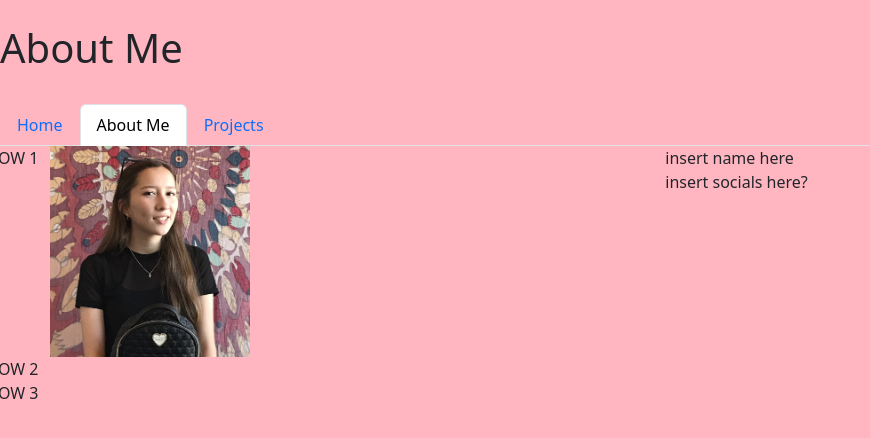
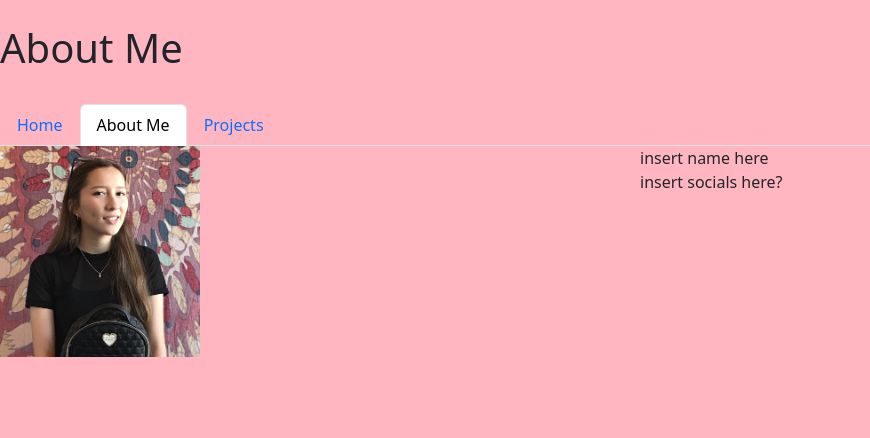
Before and after one commit to miriamrami/meow-port-app, a React (Create React App) app in the folder meow-port-app/: page /AboutMe.js in a window 1280 px wide. Shown: the top 438 px of the page, without its empty margins (0-870 px from the left). Built offline with nearby package versions, Linux system fonts and the light colour scheme.

Commit message:
deleted minor things

```diff
--- a/meow-port-app/src/AboutMe.js
+++ b/meow-port-app/src/AboutMe.js
@@ -25,7 +25,7 @@ const AboutMe = () => {
 			</ul>
 		</div>
 		<div>
-			<div className="row" > ROW 1
+			<div className="row" >
 				<div className="col"><img src={require('./imgs//IMG_7903.jpg')} width={200} height={200} className= "img-fluid" alt=" " /></div>
 				<div className="col">
 					<div className="row" >insert name here</div>
@@ -33,11 +33,11 @@ const AboutMe = () => {
 				</div>
 			</div>
 
-			<div className="row"  > ROW 2
+			<div className="row"  >
 				<div className="col"></div>
 			</div>
 
-			<div className="row" > ROW 3
+			<div className="row" >
 			</div>
 		</div>
 	</body>
```
